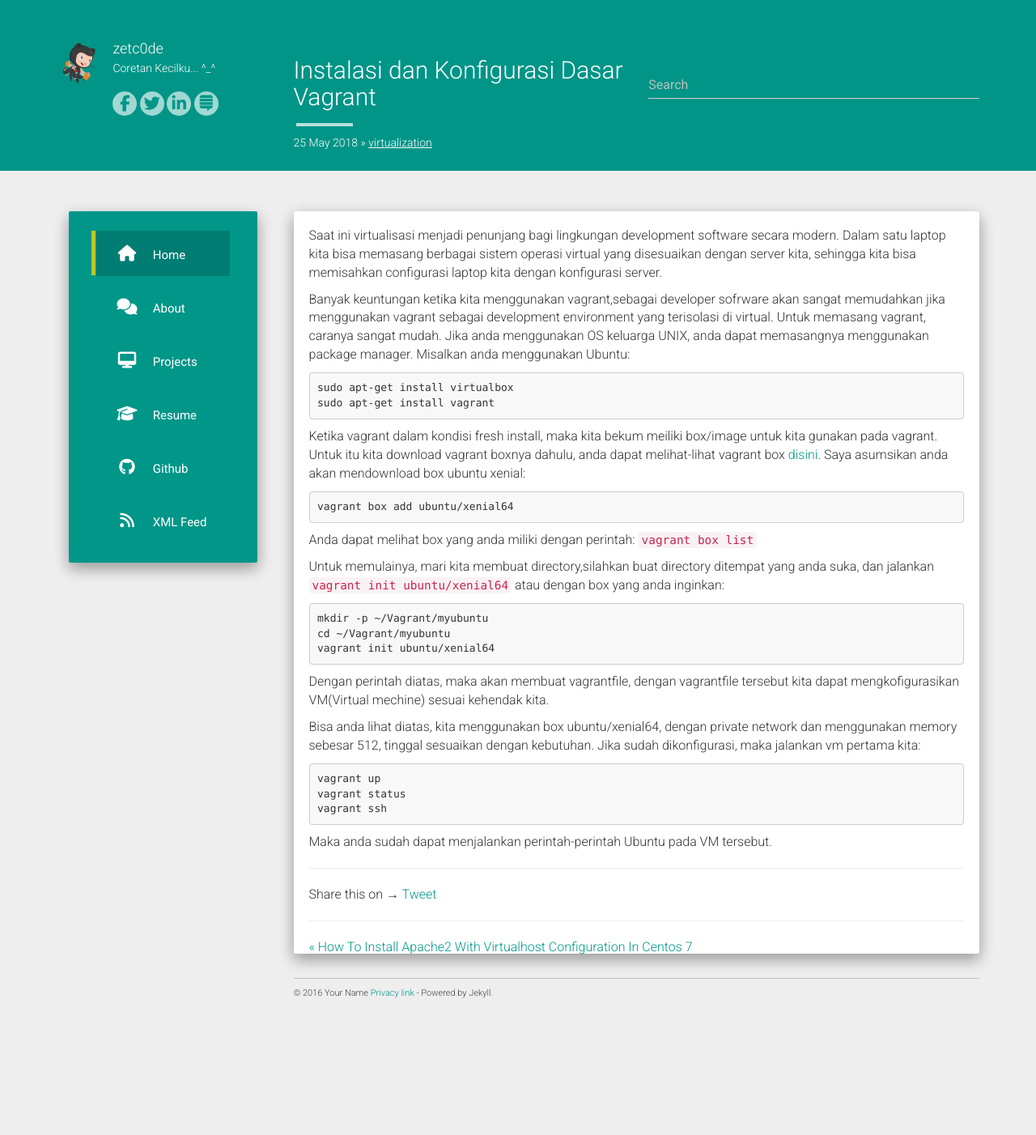
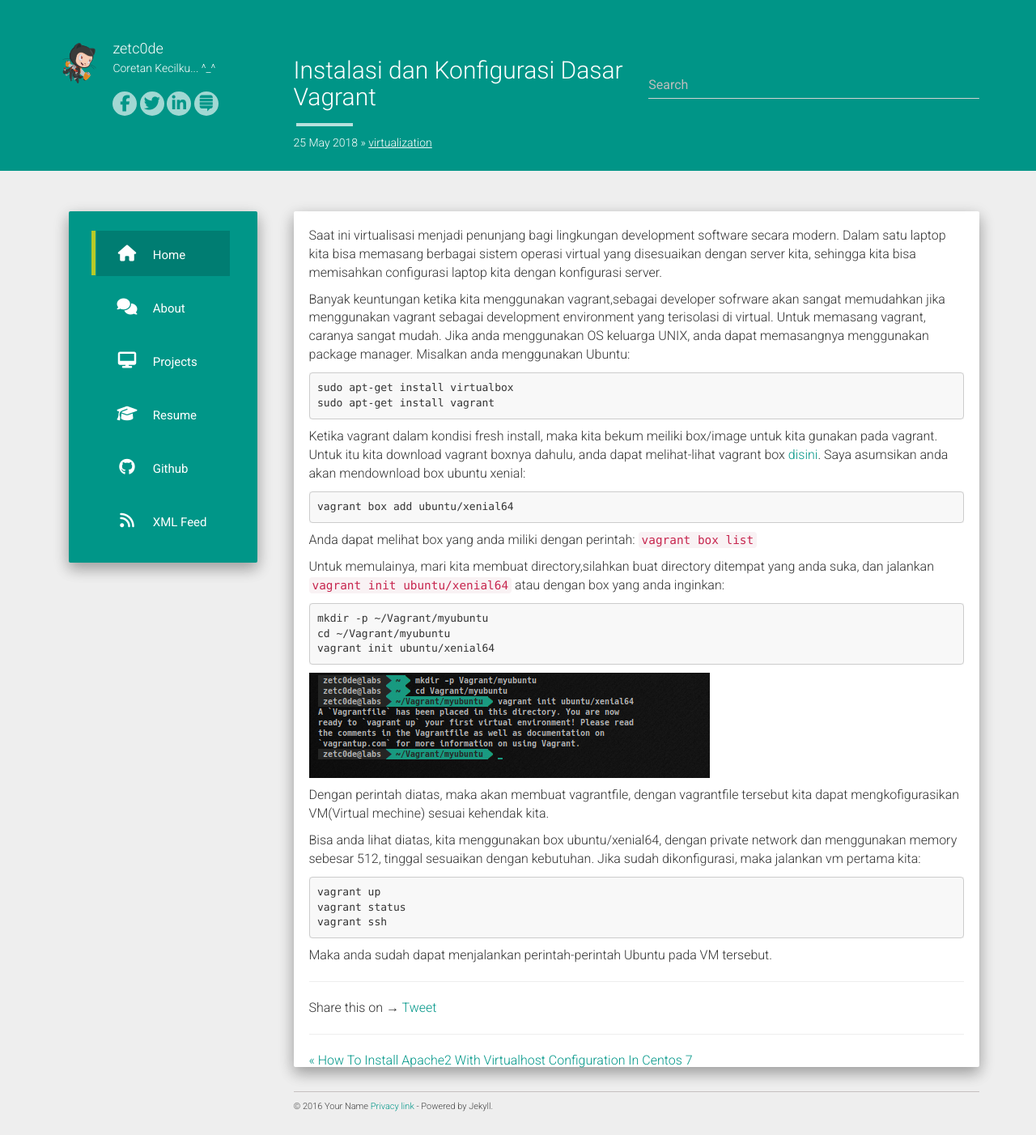
Before and after one commit to zetc0de/zetc0de.github.io, a Jekyll site: the page built from _posts/2018-05-25-Instalasi-dan-konfigurasi-vagrant.md, in a window 1280 px wide. Shown: the whole page at 81% size. Built offline with Jekyll 4.4.1, drawn with Linux system fonts in a browser that asks for light colours; nearby versions of some CDN libraries; comment, search, counter and statistics services are not loaded; before the commit the page ends 1262 px from its top, so only the background shows below that.

Commit message:
Vagrant-01

````diff
--- a/_posts/2018-05-25-Instalasi-dan-konfigurasi-vagrant.md
+++ b/_posts/2018-05-25-Instalasi-dan-konfigurasi-vagrant.md
@@ -26,6 +26,8 @@
 cd ~/Vagrant/myubuntu
 vagrant init ubuntu/xenial64
 ```
+![https://raw.githubusercontent.com/zetc0de/zetc0de.github.io/master/assets/images/Vagrant-01/vagrant-init.png](https://raw.githubusercontent.com/zetc0de/zetc0de.github.io/master/assets/images/Vagrant-01/vagrant-init.png)
+
 Dengan perintah diatas, maka akan membuat vagrantfile, dengan vagrantfile tersebut kita dapat mengkofigurasikan VM(Virtual mechine) sesuai kehendak kita.
 
 Bisa anda lihat diatas, kita menggunakan box ubuntu/xenial64, dengan private network dan menggunakan memory sebesar 512, tinggal sesuaikan dengan kebutuhan. Jika sudah dikonfigurasi, maka jalankan vm pertama kita:
````
